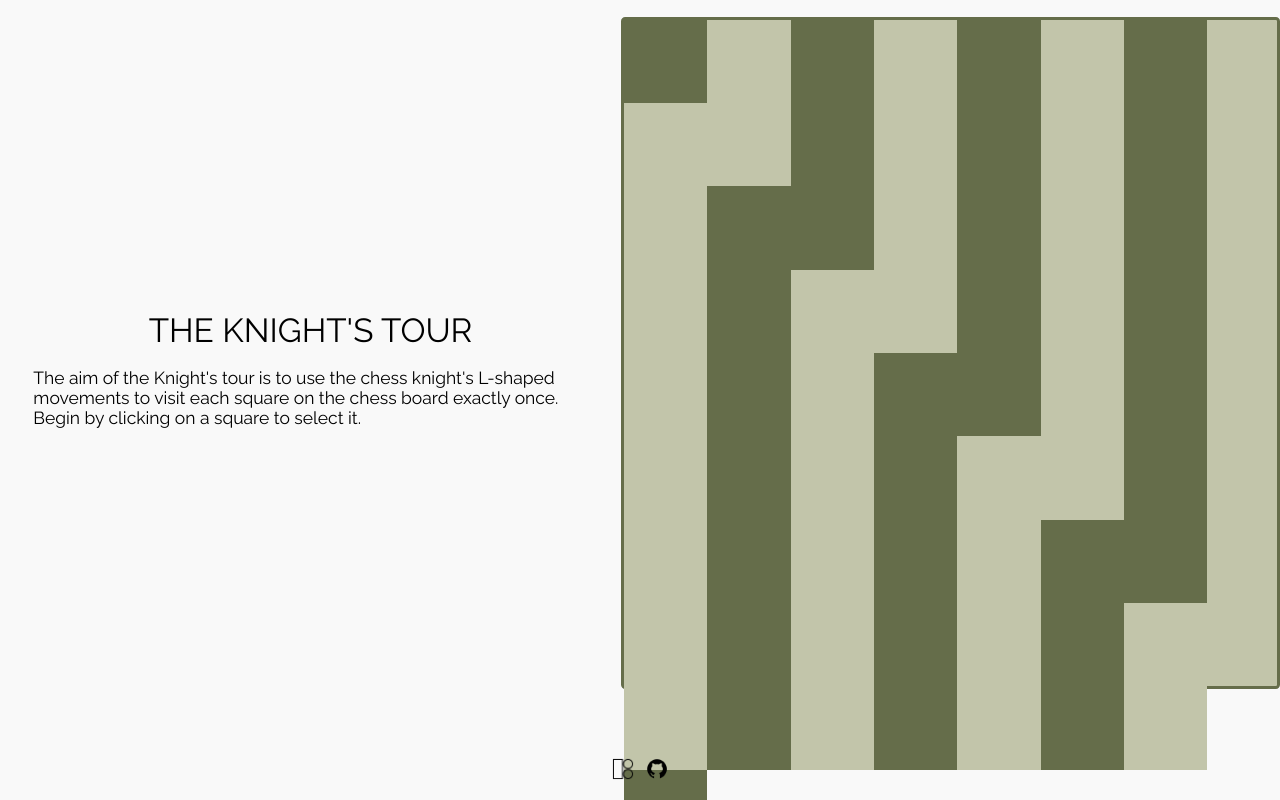
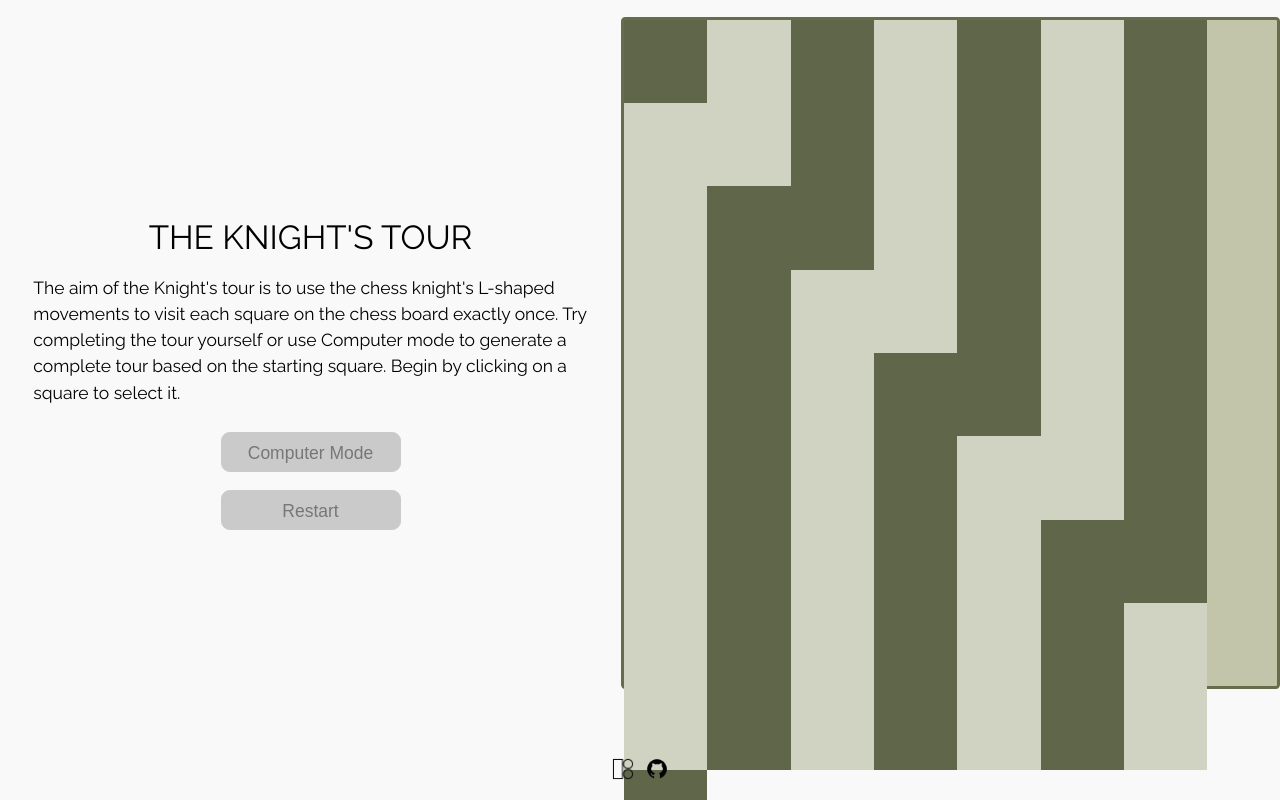
Before and after one commit to Dami-Lapite/knights-tour, a React (Create React App) app: page / in a window 1280 px wide. Built offline with nearby package versions, Linux system fonts and the light colour scheme.

Commit message:
refactor computer mode

```diff
--- a/public/content.json
+++ b/public/content.json
@@ -1,10 +1,11 @@
 {
   "title": "THE KNIGHT'S TOUR",
   "infoCard": {
-    "description": "The aim of the Knight's tour is to use the chess knight's L-shaped movements to visit each square on the chess board exactly once. Begin by clicking on a square to select it.",
+    "description": "The aim of the Knight's tour is to use the chess knight's L-shaped movements to visit each square on the chess board exactly once. Try completing the tour yourself or use Computer mode to generate a complete tour based on the starting square. Begin by clicking on a square to select it.",
     "tourComplete": "You've completed the knight's tour!",
     "trapped": "You're trapped! Try again",
-    "restartButton": "RESTART"
+    "restartButton": "Restart",
+    "computerModeButton": "Computer Mode"
   },
   "board": {
     "squares": [
--- a/src/Components/ChessBoard.js
+++ b/src/Components/ChessBoard.js
@@ -1,5 +1,6 @@
 import React, { Component } from "react";
 import isLegalMove from "../Functions/isLegalMove";
+import getKnightTour from "../Functions/getKnightTour";
 import generateLegalIds from "../Functions/generateLegalIds";
 import { cloneDeep, isEmpty } from "lodash";
 import Square from "./Square";
@@ -56,7 +57,10 @@ class ChessBoard extends Component {
 
   handleClick = (id) => {
     if (this.isFirstMove()) {
-      this.props.showButtons();
+      this.props.handleFirstMove(id);
+    }
+    if (!this.props.computerMode && this.state.knightPathPosition === 2) {
+      this.props.disableComputerMode();
     }
     this.setCurrentSquare(id);
   };
@@ -73,6 +77,35 @@ class ChessBoard extends Component {
       };
     }
   };
+
+  setCompleteTour = (tourPath) => {
+    for (let i = 1; i < 64; ++i) {
+      let id = tourPath[i];
+      let square = this.state.squares.find((square) => square.id === id);
+      square.visited = true;
+      square.pathPosition = i + 1;
+      if (i === 63) {
+        this.setState({ currentSquareId: id, knightPathPosition: 64 });
+      }
+    }
+  };
+
+  componentDidUpdate(prevProps) {
+    if (this.props.computerMode !== prevProps.computerMode) {
+      if (this.props.computerMode) {
+        let path = [];
+        let visited = new Array(64);
+        for (let i = 0; i < 64; ++i) visited[i] = 0;
+        let completedTour = getKnightTour(
+          this.state.currentSquareId,
+          path,
+          visited
+        ).path;
+        this.setCompleteTour(completedTour);
+        this.props.disableComputerMode();
+      }
+    }
+  }
 
   componentDidMount() {
     this.setState({ squares: cloneDeep(this.props.boardData.squares) });
--- a/src/Components/KnightsTour.js
+++ b/src/Components/KnightsTour.js
@@ -6,14 +6,31 @@ class KnightsTour extends Component {
   constructor(props) {
     super(props);
     this.state = {
-      showUserButtons: false,
       isGameOver: false,
       isTourComplete: false,
+      computerMode: false,
+      startingSquareId: null,
+      enableRestart: false,
+      enableComputerMode: false,
     };
   }
 
-  showButtons = () => {
-    this.setState({ showUserButtons: true });
+  disableComputerMode = () => {
+    this.setState({ enableComputerMode: false });
+  };
+
+  handleComputerMode = () => {
+    if (this.state.startingSquareId !== null && this.state.enableComputerMode) {
+      this.setState({ computerMode: true });
+    }
+  };
+
+  handleFirstMove = (squareId) => {
+    this.setState({
+      enableRestart: true,
+      enableComputerMode: true,
+      startingSquareId: squareId,
+    });
   };
 
   reloadPage = () => {
@@ -34,13 +51,20 @@ class KnightsTour extends Component {
               {this.props.content.infoCard.description}
             </p>
             <div className="button-container">
-              {this.state.showUserButtons && (
-                <div className="user-buttons">
-                  <button className="restart" onClick={this.reloadPage}>
-                    {this.props.content.infoCard.restartButton}
-                  </button>
-                </div>
-              )}
+              <button
+                className={`${
+                  !this.state.enableComputerMode ? "disabled" : ""
+                }`}
+                onClick={this.handleComputerMode}
+              >
+                {this.props.content.infoCard.computerModeButton}
+              </button>
+              <button
+                className={`${!this.state.enableRestart ? "disabled" : ""}`}
+                onClick={this.reloadPage}
+              >
+                {this.props.content.infoCard.restartButton}
+              </button>
             </div>
             {this.state.isGameOver && (
               <div className="tour-status">
@@ -56,7 +80,9 @@ class KnightsTour extends Component {
         <ChessBoard
           boardData={this.props.content.board}
           isTrapped={this.gameOver}
-          showButtons={this.showButtons}
+          handleFirstMove={this.handleFirstMove}
+          computerMode={this.state.computerMode}
+          disableComputerMode={this.disableComputerMode}
         />
       </div>
     );
--- a/src/Components/Square.js
+++ b/src/Components/Square.js
@@ -13,7 +13,7 @@ export class Square extends Component {
       <div>
         <div
           className={`square ${this.props.squareData.color} ${
-            this.props.squareProps.highlighted && "highlight"
+            this.props.squareProps.highlighted ? "highlight" : ""
           }`}
           onClick={this.clickHandler}
         >
--- a/src/Functions/isOnBoard.js
+++ b/src/Functions/isOnBoard.js
@@ -1,7 +1,7 @@
 // Function: Checks if coordinate is on 8x8 board (zero-indexed)
-// Used by: generateLegalMoves, generateLegalIds
+// Used by: generateLegalIds
 function isOnBoard(n) {
-    return ((n >= 0) && (n <=7))
+  return n >= 0 && n <= 7;
 }
 
-export default isOnBoard
+export default isOnBoard;
--- a/src/Styles/Components.css
+++ b/src/Styles/Components.css
@@ -64,6 +64,7 @@
 
 #info-card .info-container .description {
   font-size: 1.05em;
+  line-height: 1.5em;
 }
 
 @media only screen and (max-width: 700px) {
@@ -101,11 +102,13 @@ button {
   background-color: #303030;
   font-size: 1.05em;
   font-weight: 500;
-  width: -webkit-max-content;
-  width: -moz-max-content;
-  width: max-content;
+  min-width: -webkit-max-content;
+  min-width: -moz-max-content;
+  min-width: max-content;
+  width: 180px;
   height: 40px;
   padding: 10px;
+  margin: 0.5em;
   color: #ffffff;
   border: 1px solid #303030;
   border-radius: 0.5em;
@@ -115,6 +118,18 @@ button {
   button {
     font-size: 1.2em;
   }
+}
+
+button.disabled {
+  background-color: #cacaca;
+  border-color: #cacaca;
+  color: #777777;
+}
+
+button:not(.disabled):hover {
+  font-size: 1.1em;
+  -webkit-box-shadow: 0 0 0.5em #303030;
+          box-shadow: 0 0 0.5em #303030;
 }
 
 #board {
@@ -169,11 +184,11 @@ button {
 }
 
 .square.white {
-  background-color: #c2c5aa;
+  background-color: #d0d2c2;
 }
 
 .square.black {
-  background-color: #656d4a;
+  background-color: #5f664a;
 }
 
 .square.highlight {
--- a/src/Styles/Components.scss
+++ b/src/Styles/Components.scss
@@ -35,6 +35,7 @@
     }
     .description {
       @include body-text;
+      line-height: 1.5em;
     }
     .tour-status {
       text-align: center;
@@ -57,12 +58,25 @@ button {
   background-color: $grey;
   @include body-text;
   @include medium-weight;
-  width: max-content;
+  min-width: max-content;
+  width: 180px;
   height: 40px;
   padding: 10px;
+  margin: 0.5em;
   color: #ffffff;
   border: 1px solid $grey;
   border-radius: 0.5em;
+  &.disabled {
+    background-color: $light_grey;
+    border-color: $light_grey;
+    color: $disabled_text;
+  }
+  &:not(.disabled) {
+    &:hover {
+      font-size: 1.1em;
+      box-shadow: 0 0 0.5em $grey;
+    }
+  }
 }
 
 #board {
```
Also changed, not shown: src/Functions/generateLegalMoves.js (deleted, +0 -23 lines), src/Styles/_variables.scss (+4 -3 lines).
